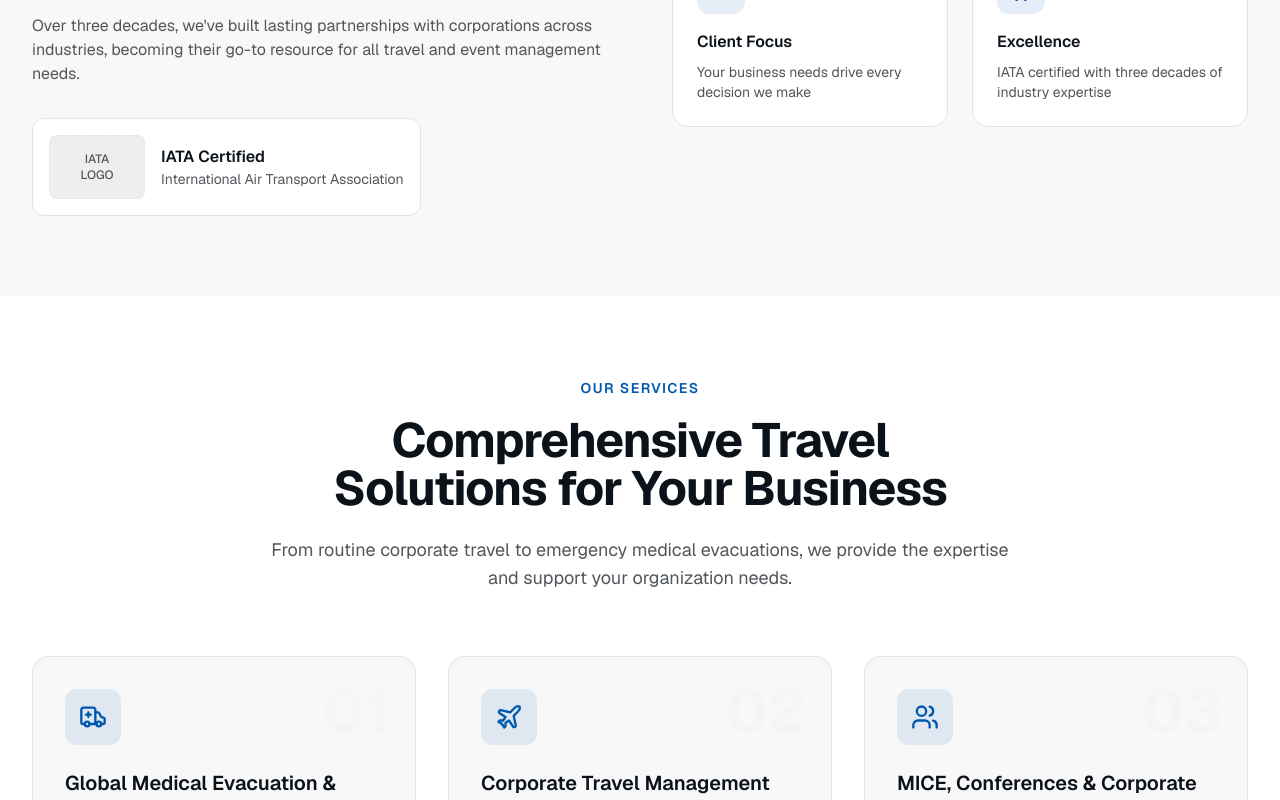
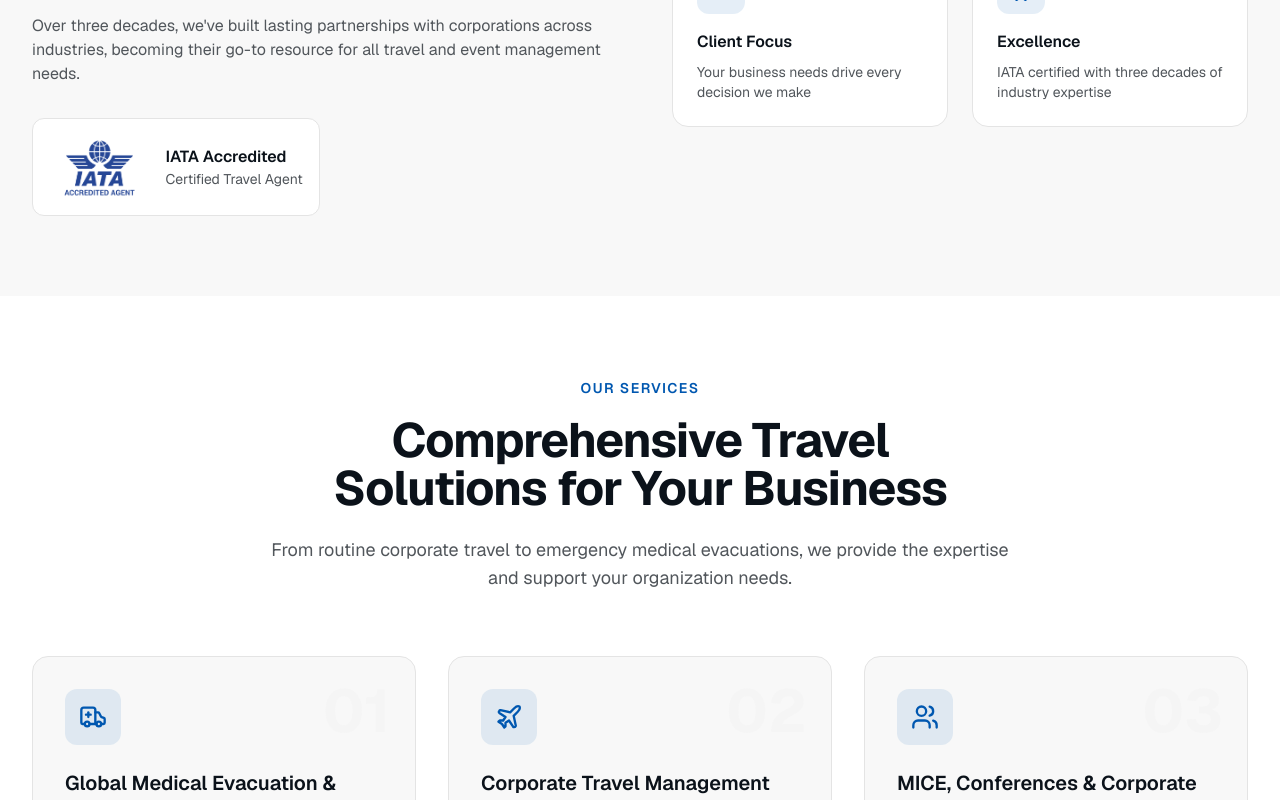
Before and after one commit to aditya-1694/v0-travel-company-website, a Next.js app: page / in a window 1280 px wide. Shown: the part 1280-2080 px from the top of the page. Built offline with nearby package versions, Linux system fonts and the light colour scheme.

Commit message:
feat: update IATA logo in about and footer sections
Replace placeholders with official IATA badge for professionalism.

```diff
--- a/components/about-section.tsx
+++ b/components/about-section.tsx
@@ -1,4 +1,5 @@
 import { Users, Heart, Globe, Award } from "lucide-react"
+import Image from "next/image"
 
 export function AboutSection() {
   const values = [
@@ -52,12 +53,16 @@ export function AboutSection() {
 
             {/* IATA Badge */}
             <div className="mt-8 inline-flex items-center gap-4 p-4 bg-card rounded-xl border border-border">
-              <div className="h-16 w-24 bg-muted rounded-lg flex items-center justify-center border border-dashed border-border">
-                <span className="text-xs text-muted-foreground font-medium text-center">IATA<br/>LOGO</span>
-              </div>
+              <Image
+                src="/images/iata-logo.png"
+                alt="IATA Accredited Agent"
+                width={80}
+                height={80}
+                className="h-16 w-auto"
+              />
               <div>
-                <p className="font-semibold text-foreground">IATA Certified</p>
-                <p className="text-sm text-muted-foreground">International Air Transport Association</p>
+                <p className="font-semibold text-foreground">IATA Accredited</p>
+                <p className="text-sm text-muted-foreground">Certified Travel Agent</p>
               </div>
             </div>
           </div>
--- a/components/footer.tsx
+++ b/components/footer.tsx
@@ -40,9 +40,13 @@ export function Footer() {
             </p>
             {/* IATA Badge */}
             <div className="inline-flex items-center gap-3 p-3 bg-card/5 rounded-lg border border-card/10">
-              <div className="h-10 w-16 bg-card/10 rounded flex items-center justify-center border border-dashed border-card/20">
-                <span className="text-[8px] text-card/50 font-medium text-center">IATA<br/>LOGO</span>
-              </div>
+              <Image
+                src="/images/iata-logo.png"
+                alt="IATA Accredited Agent"
+                width={48}
+                height={48}
+                className="h-10 w-auto"
+              />
               <span className="text-sm text-card/70">IATA Certified</span>
             </div>
           </div>
```
Also changed, not shown: public/images/iata-logo.png (added).
